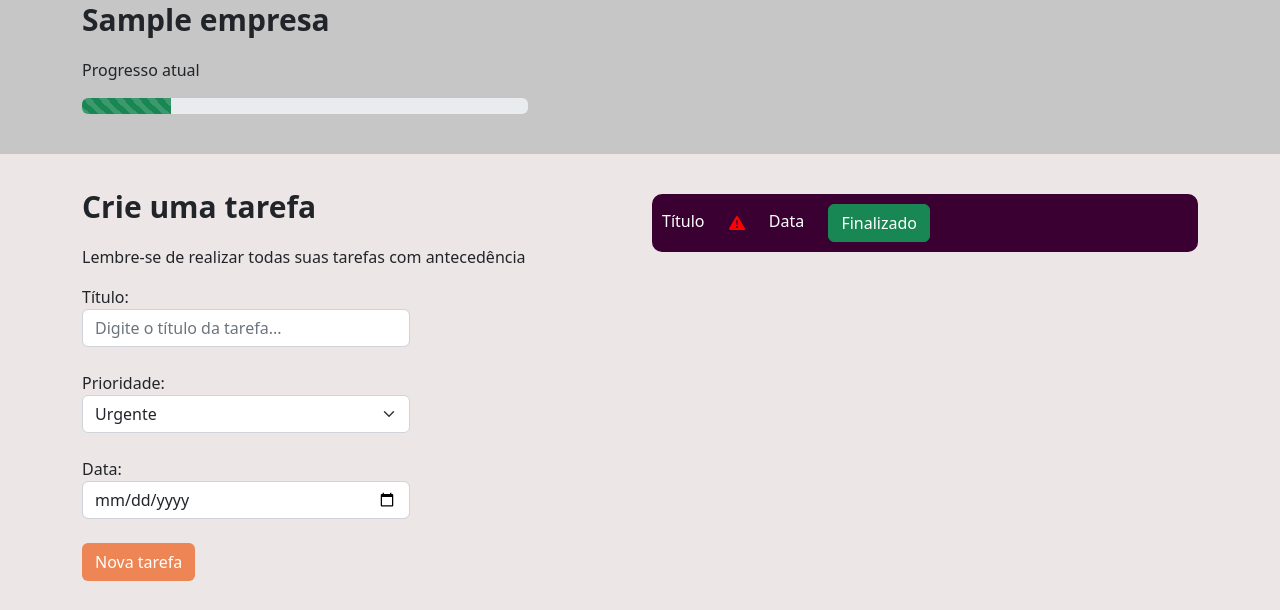
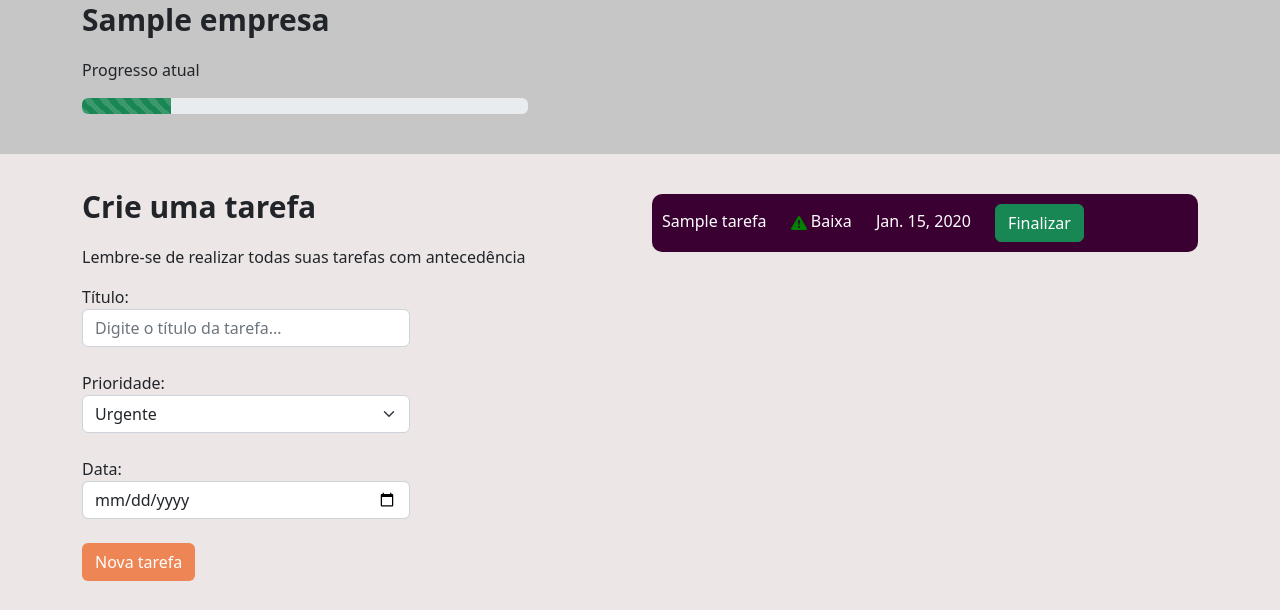
Before and after one commit to ccpptr/seletive, a Django app: template vagas/templates/vaga.html in a window 1280 px wide. Shown: the part 133-743 px from the top of the page. Run offline with Django 4.2, Linux system fonts and the light colour scheme; the template is opened without the code that fills it: values that come from a table or form of the project are taken from there, others are empty; tables that the repository leaves empty hold one stand-in row (values such as "Sample post").

Commit message:
realiza tarefas

```diff
--- a/seletive/settings.py
+++ b/seletive/settings.py
@@ -141,3 +141,8 @@ MESSAGE_TAGS = {
     constants.INFO: "alert-info",
     constants.WARNING: "alert-warning",
 }
+
+# Email
+
+EMAIL_BACKEND = "django.core.mail.backends.console.EmailBackend"
+EMAIL_HOST_USER = "seu_email@email.com.br"
--- a/vagas/models.py
+++ b/vagas/models.py
@@ -1,5 +1,6 @@
 from django.db import models
 from empresa.models import Vagas
+from django.utils.safestring import mark_safe
 
 
 class Tarefa(models.Model):
@@ -10,5 +11,19 @@ class Tarefa(models.Model):
     data = models.DateField()
     realizada = models.BooleanField(default=False)
 
+    def icon(self):
+        if self.prioridade == "U":
+            classe = "prioridade-vermelho"
+        elif self.prioridade == "A":
+            classe = "prioridade-amarelo"
+        elif self.prioridade == "B":
+            classe = "prioridade-verde"
+
+        icon = f"""<svg  class="{classe}" xmlns="http://www.w3.org/2000/svg" width="16" height="16" fill="currentColor" class="bi bi-exclamation-triangle-fill" viewBox="0 0 16 16">
+                                    <path d="M8.982 1.566a1.13 1.13 0 0 0-1.96 0L.165 13.233c-.457.778.091 1.767.98 1.767h13.713c.889 0 1.438-.99.98-1.767L8.982 1.566zM8 5c.535 0 .954.462.9.995l-.35 3.507a.552.552 0 0 1-1.1 0L7.1 5.995A.905.905 0 0 1 8 5zm.002 6a1 1 0 1 1 0 2 1 1 0 0 1 0-2z"/>
+                    </svg>"""
+
+        return mark_safe(icon)
+
     def __str__(self) -> str:
         return self.titulo
--- a/vagas/templates/vaga.html
+++ b/vagas/templates/vaga.html
@@ -53,29 +53,23 @@
                 </div>
 
                 <div class="col-md">
-
+                    {%for tarefa in tarefas%}
                         <div class="li-tarefa">
-                            <label>Título</label>
+                            <label>{{tarefa.titulo}}</label>
                             <label class="prioridade-bloco">
-                                <svg class="prioridade-vermelho" xmlns="http://www.w3.org/2000/svg" width="16" height="16" fill="currentColor" class="bi bi-exclamation-triangle-fill" viewBox="0 0 16 16">
-                                    <path d="M8.982 1.566a1.13 1.13 0 0 0-1.96 0L.165 13.233c-.457.778.091 1.767.98 1.767h13.713c.889 0 1.438-.99.98-1.767L8.982 1.566zM8 5c.535 0 .954.462.9.995l-.35 3.507a.552.552 0 0 1-1.1 0L7.1 5.995A.905.905 0 0 1 8 5zm.002 6a1 1 0 1 1 0 2 1 1 0 0 1 0-2z"/>
-                                </svg>
+                                {{tarefa.icon}}
+                                {{tarefa.get_prioridade_display}}
                             </label>
                             <label class="prioridade-bloco">
-                                Data
+                                {{tarefa.data}}
                             </label>
                             <label class="prioridade-bloco">
-                                <a href="#" class="btn btn-success">Finalizado</a>
+                                <a href="{% url 'realizar_tarefa' tarefa.id %}" class="btn btn-success">Finalizar</a>
                             </label>
 
                         </div>
 
-
-
-
-
-
-
+                    {%endfor%}
                 </div>
 
             </div>
--- a/vagas/urls.py
+++ b/vagas/urls.py
@@ -5,4 +5,5 @@ urlpatterns = [
     path("nova_vaga/", views.nova_vaga, name="nova_vaga"),
     path("vaga/<int:id>", views.vaga, name="vaga"),
     path("nova_tarefa/<int:id_vaga>", views.nova_tarefa, name="nova_tarefa"),
+    path("realizar_tarefa/<int:id>", views.realizar_tarefa, name="realizar_tarefa"),
 ]
```
Also changed, not shown: vagas/views.py (+18 -1 lines).
